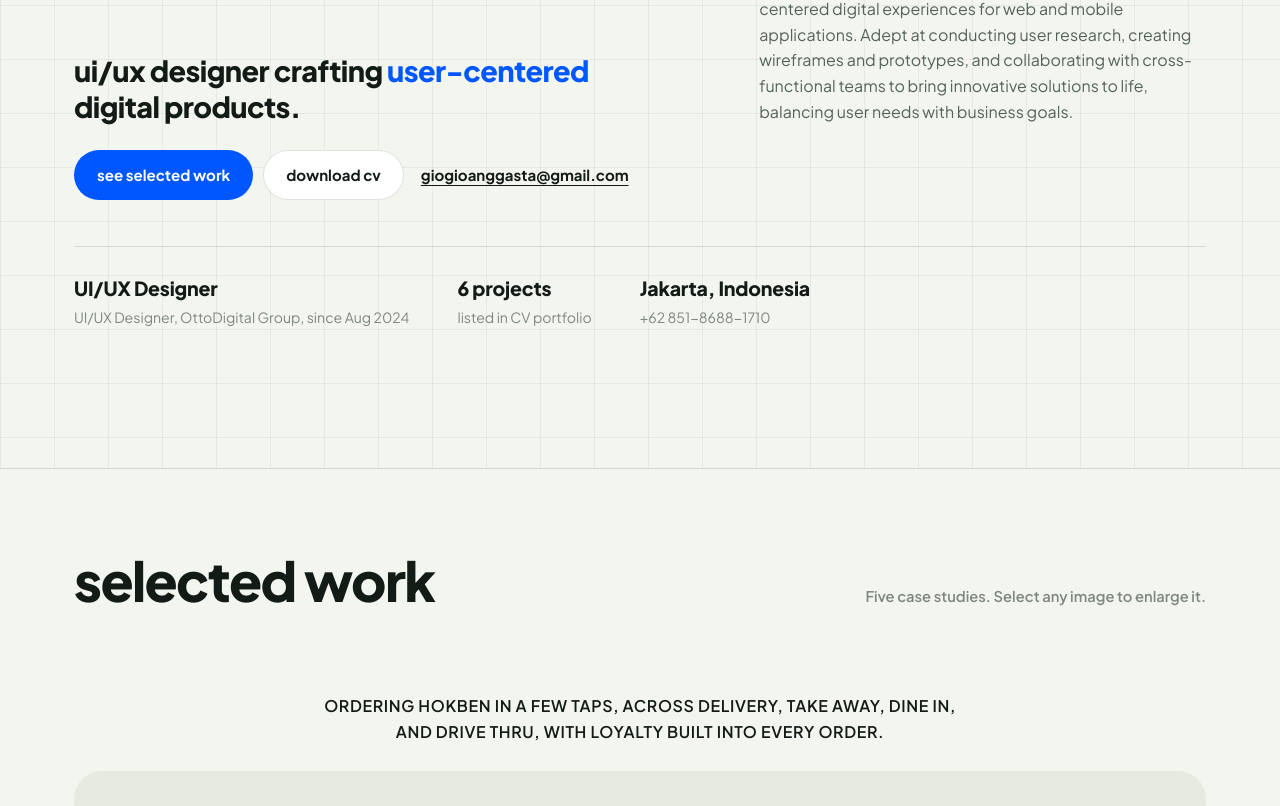
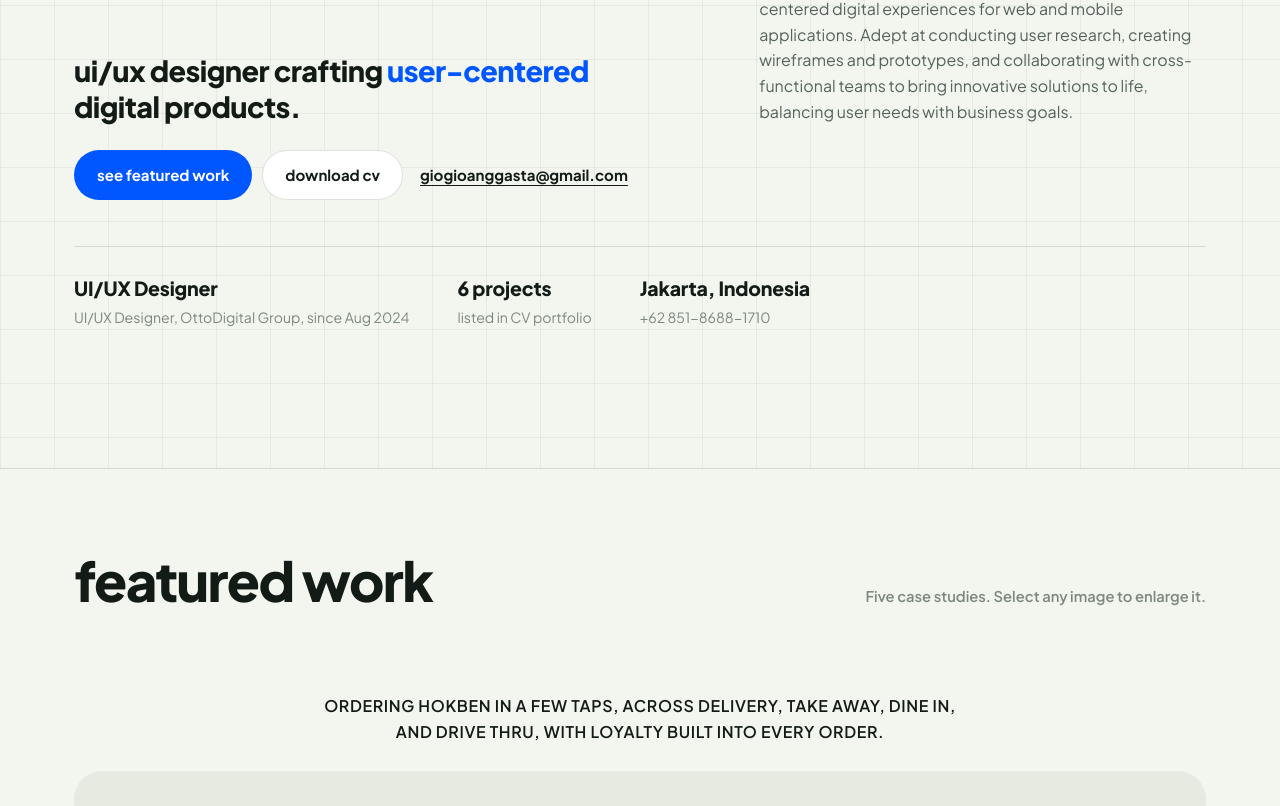
Before and after one commit to giogioanggasta/gio-porto, a React (Vite) app: page / in a window 1280 px wide. Shown: the part 546-1352 px from the top of the page. Built offline with nearby package versions, Linux system fonts and the light colour scheme.

Commit message:
Rename section heading to featured work

```diff
--- a/src/App.jsx
+++ b/src/App.jsx
@@ -34,7 +34,7 @@ export default function App() {
         <section id="work" aria-labelledby="work-title">
           <div className="wrap">
             <div className="sec-head">
-              <h2 id="work-title">selected work</h2>
+              <h2 id="work-title">featured work</h2>
               <span className="sec-note">
                 Five case studies. Select any image to enlarge it.
               </span>
--- a/src/components/Hero.jsx
+++ b/src/components/Hero.jsx
@@ -78,7 +78,7 @@ export default function Hero() {
 
           <div className="hero-actions">
             <a className="btn btn-blue" href="#work">
-              see selected work
+              see featured work
             </a>
             <a className="btn btn-white" href={profile.cvUrl} download>
               download cv
```
